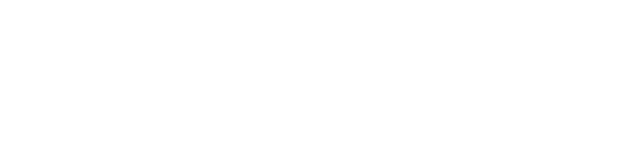
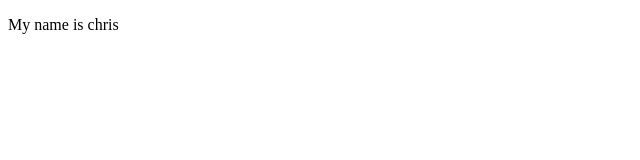
Before and after one commit to mononokayy/group-merge, a plain HTML site: page index.html in a window 1280 px wide. Shown: the whole page, without its empty margins (0-640 px from the left). Drawn offline with Linux system fonts and the light colour scheme.

Commit message:
Added my name

```diff
--- a/index.html
+++ b/index.html
@@ -7,6 +7,6 @@
     <title>Document</title>
 </head>
 <body>
-
+    <p>My name is chris</p>
 </body>
 </html>
```
